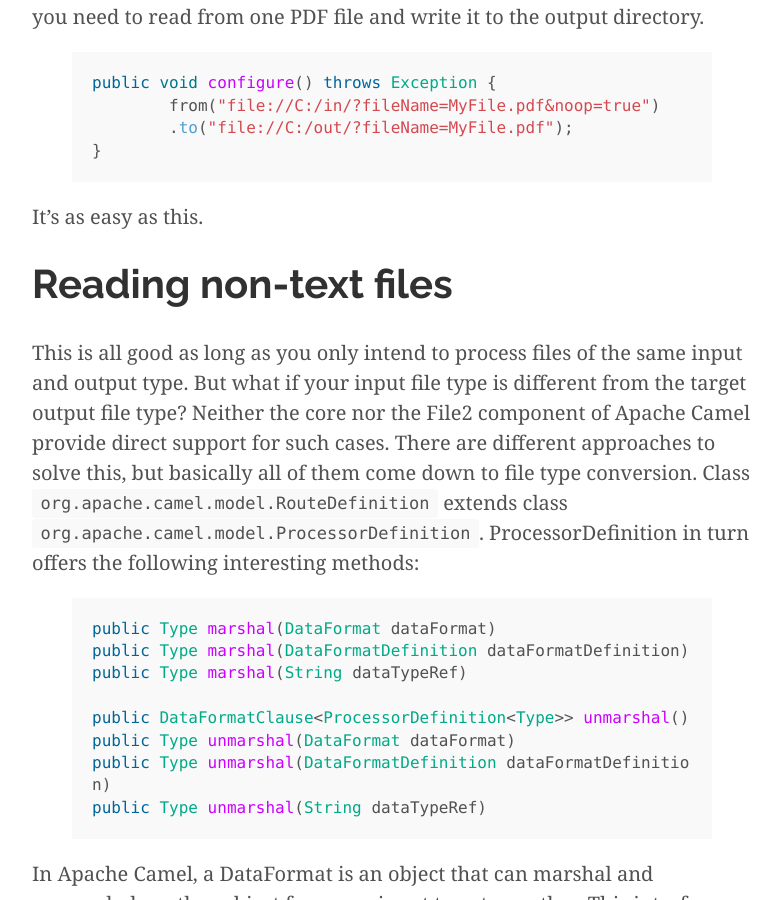
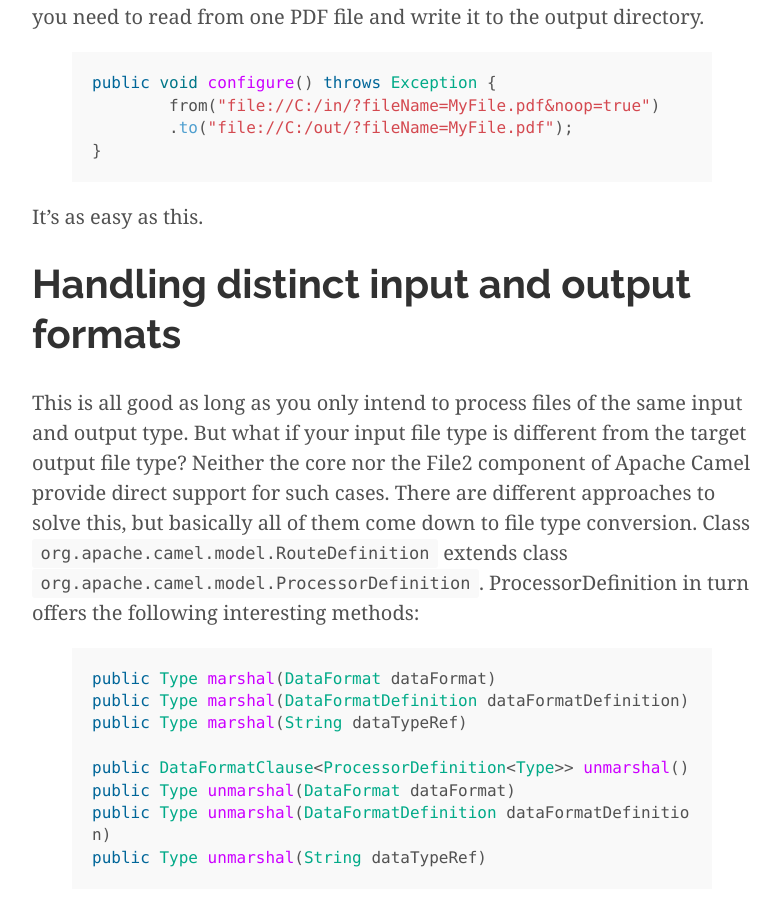
Before and after one commit to fabian-kostadinov/fabian-kostadinov.github.io, a Jekyll site: the page built from _posts/2016-01-10-reading-from-and-writing-to-files-in-apache-camel.md, in a window 1280 px wide and 900 px high, scrolled down 5659 px. Shown: the whole window, without its empty margins (248-1029 px from the left). Built offline with Jekyll 4.4.1, drawn with Linux system fonts in a browser that asks for light colours; nearby versions of some CDN libraries; Markdown is read by kramdown in place of the engine named in the settings; comment, search, counter and statistics services are not loaded.

Commit message:
Update 2016-01-10-reading-from-and-writing-to-files-in-apache-camel.md

```diff
--- a/_posts/2016-01-10-reading-from-and-writing-to-files-in-apache-camel.md
+++ b/_posts/2016-01-10-reading-from-and-writing-to-files-in-apache-camel.md
@@ -171,7 +171,7 @@
 
 It's as easy as this.
 
-# Reading non-text files
+# Handling distinct input and output formats
 This is all good as long as you only intend to process files of the same input and output type. But what if your input file type is different from the target output file type? Neither the core nor the File2 component of Apache Camel provide direct support for such cases. There are different approaches to solve this, but basically all of them come down to file type conversion. Class <code>org.apache.camel.model.RouteDefinition</code> extends class <code>org.apache.camel.model.ProcessorDefinition</code>. ProcessorDefinition in turn offers the following interesting methods:
 
 {% highlight java %}
```
